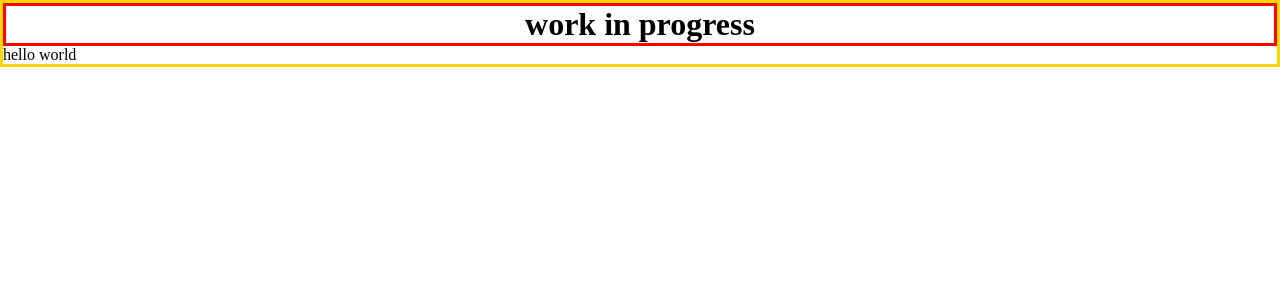
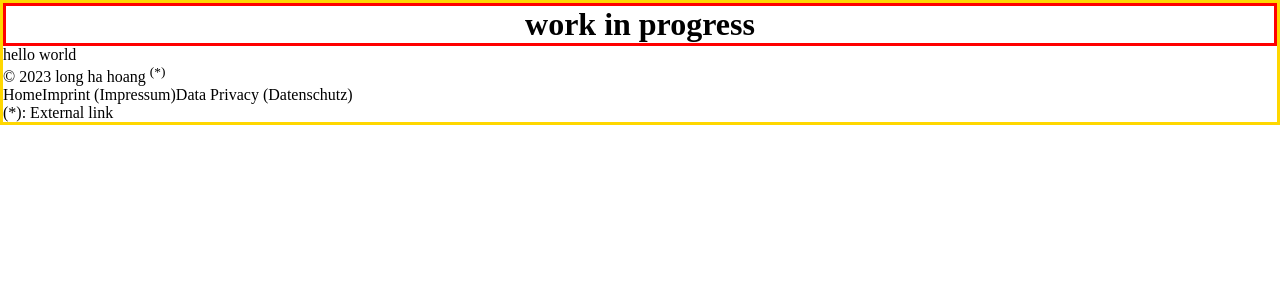
Before and after one commit to Long-HaHoang/website-shenlong, a Next.js app: page / in a window 1280 px wide. Shown: the top 300 px of the page. Built offline with nearby package versions, Linux system fonts and the light colour scheme.

Commit message:
add footer to homepage

```diff
--- a/src/pages/index.js
+++ b/src/pages/index.js
@@ -1,4 +1,5 @@
 import Head from "next/head";
+import Footer from "./components/Footer";
 
 export default function Home() {
   return (
@@ -10,10 +11,13 @@ export default function Home() {
         <meta name="author" content="Long Ha Hoang" />
         <link rel="icon" href="/favicon.ico" />
       </Head>
+      <header>
+        <h1>work in progress</h1>
+      </header>
       <main>
-        <h1>work in progress</h1>
         <p>hello world</p>
       </main>
+      <Footer />
     </>
   );
 }
```
